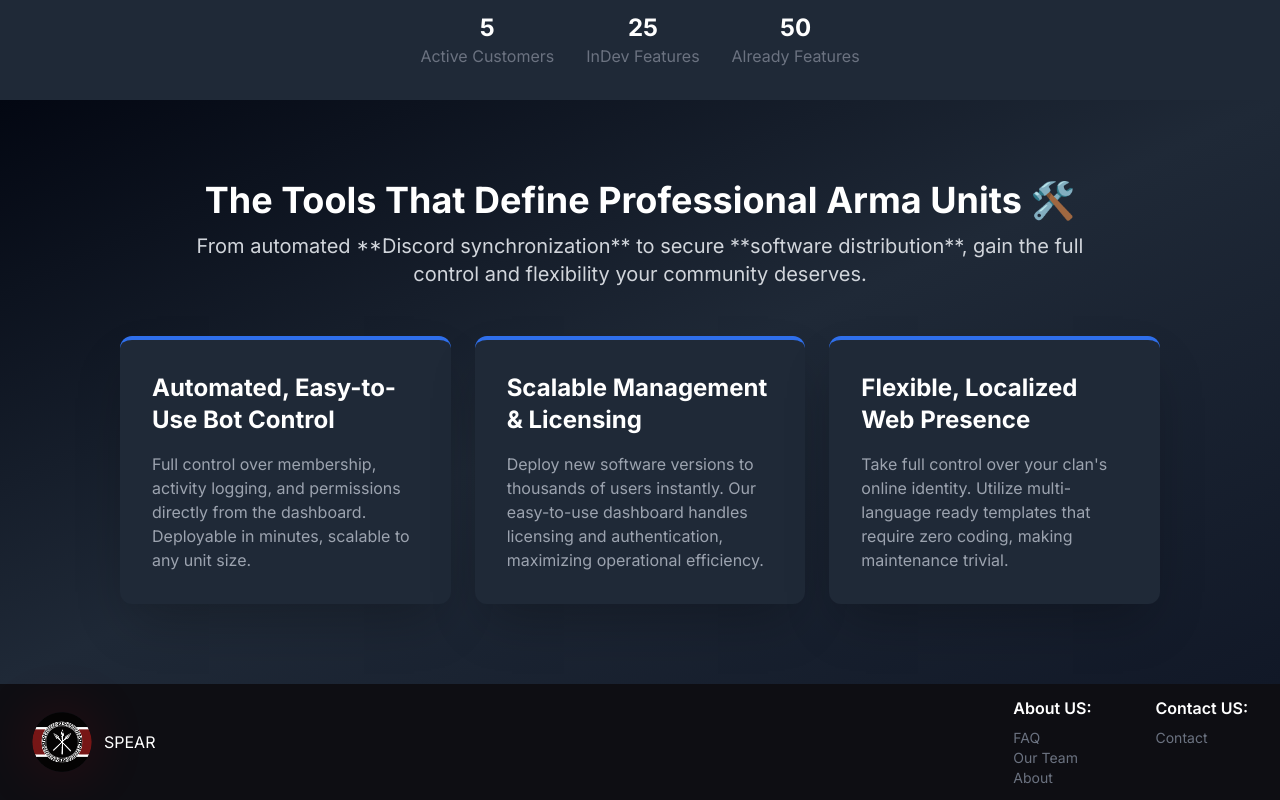
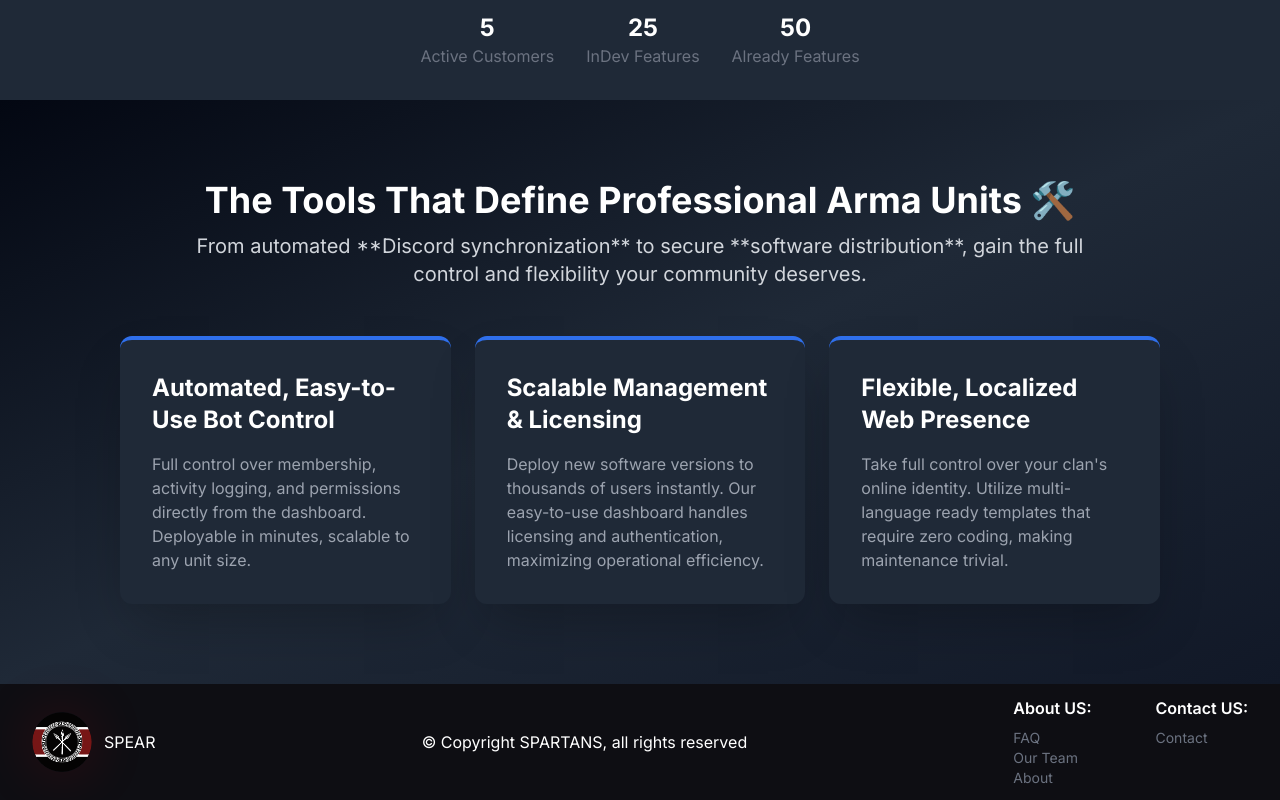
Before and after one commit to fijik124/project-phoenix-landshop, a Next.js app: page / in a window 1280 px wide. Shown: the part 673-1473 px from the top of the page. Built offline with nearby package versions, Linux system fonts and the light colour scheme; a web font is replaced by a local one.

Commit message:
Update footer.tsx

```diff
--- a/app/ui/footer/footer.tsx
+++ b/app/ui/footer/footer.tsx
@@ -36,6 +36,10 @@
             </Link>
           </div>
 
+          <div>
+            <p className={`text-white`}>© Copyright SPARTANS, all rights reserved</p>
+          </div>
+
           {/* Right Side: Columns Container */}
           {/* 💥 FIX: Changed items-center to items-start to align all columns to the top */}
           <div className={`flex flex-row items-start gap-16 text-white`}>
```
